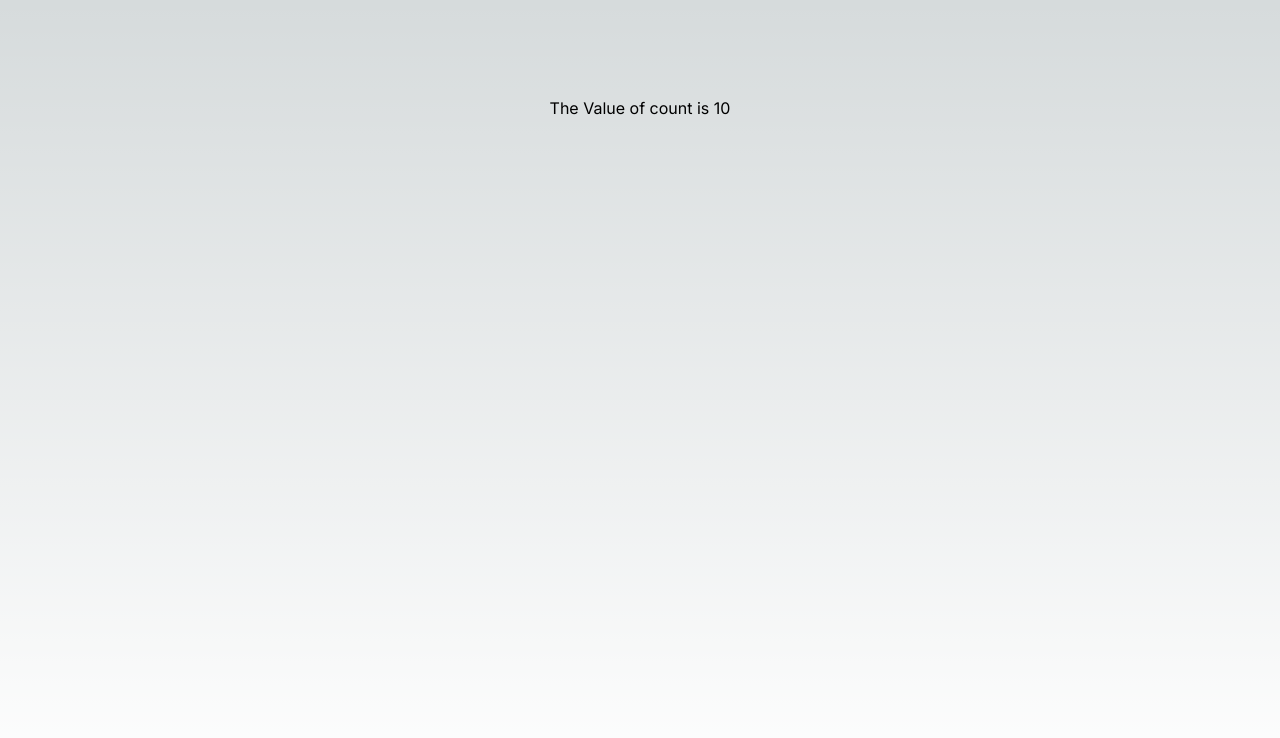
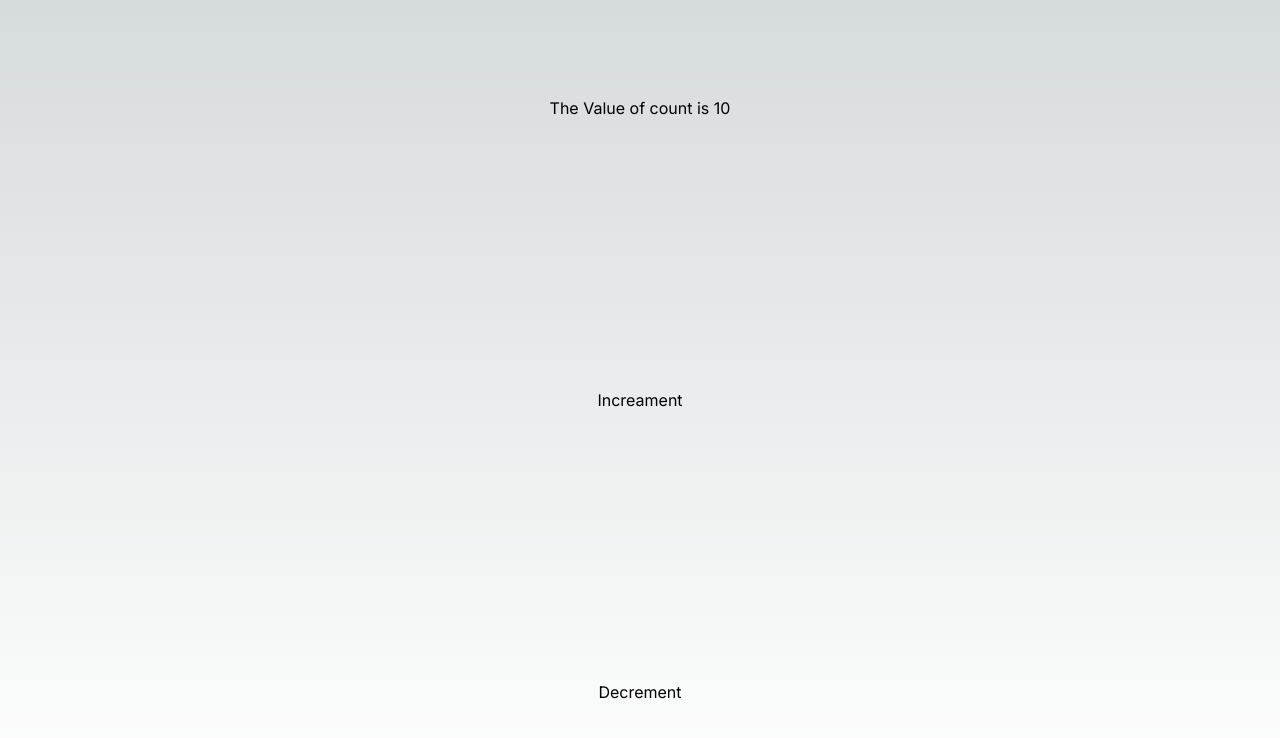
Before and after one commit to SVerma799/Next_Js_Redux, a Next.js app: page / in a window 1280 px wide. Shown: the top 738 px of the page. Built offline with nearby package versions, Linux system fonts and the light colour scheme.

Commit message:
Changes for adding button to the component

```diff
--- a/app/page.tsx
+++ b/app/page.tsx
@@ -4,9 +4,16 @@ import { increament, decrement } from "@/slice/counterSlice";
 import type { RootState } from "./store";
 export default function Home() {
   const count = useSelector((state: RootState) => state.counter.value);
+  const dispatch = useDispatch();
   return (
     <main className="flex min-h-screen flex-col items-center justify-between p-24">
       <h1>The Value of count is {count}</h1>
+      <button className="bg-green" onClick={() => dispatch(increament())}>
+        Increament
+      </button>
+      <button className="bg-red" onClick={() => dispatch(decrement())}>
+        Decrement
+      </button>
     </main>
   );
 }
```
